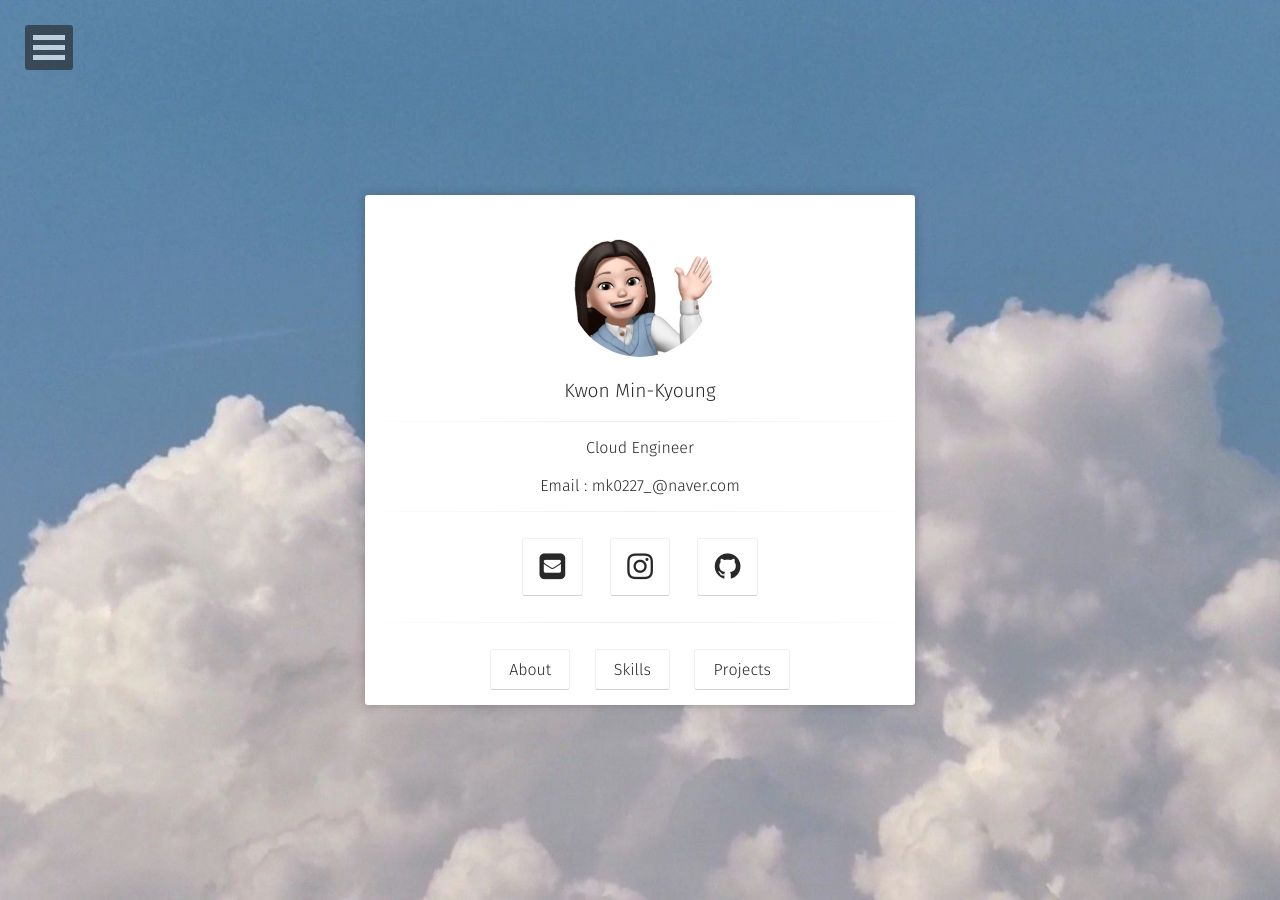
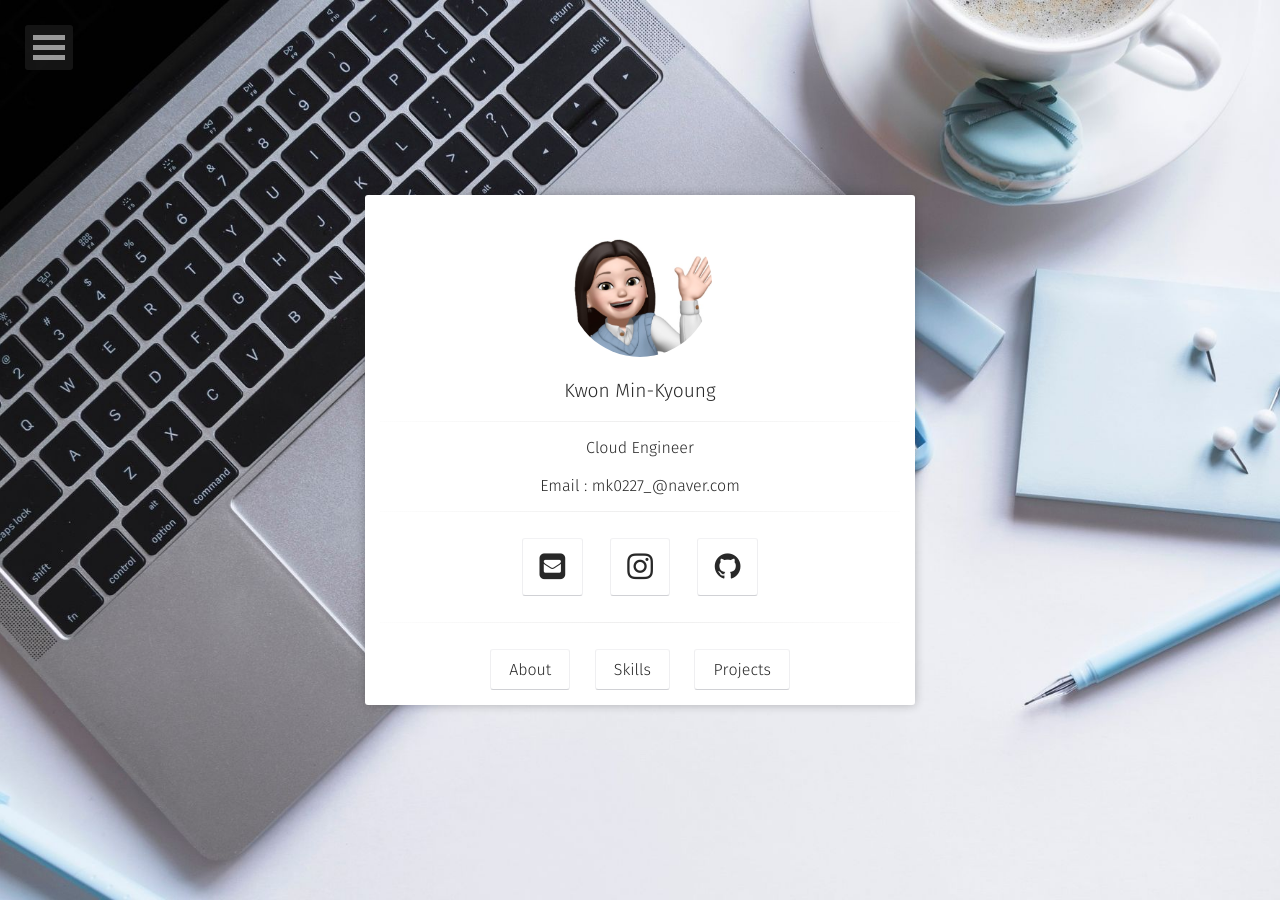
Before and after one commit to km00ng/km00ng.github.io, a Jekyll site: the page built from index.html, in a window 1280 px wide. Built offline with Jekyll 4.4.1, drawn with Linux system fonts in a browser that asks for light colours; some web fonts are replaced.

Commit message:
bg 수정

```diff
--- a/_config.yml
+++ b/_config.yml
@@ -5,7 +5,7 @@ description:        "*Cloud Engineer<br>"
 reading_time:       true
 words_per_minute:   200
 logo:               'assets/img/logo.jpg'
-background:         'assets/img/bg_test.jpg'
+background:         'assets/img/bg_test.jpeg'
 tiled_bg:           false   # Set this true if you want to tile your background image, otherwise it will be covered
 locale:             en_US
 url:                https://km00ng.github.io
```
Also changed, not shown: assets/img/bg_test.jpeg (added), assets/img/bg_test.jpg (deleted).
